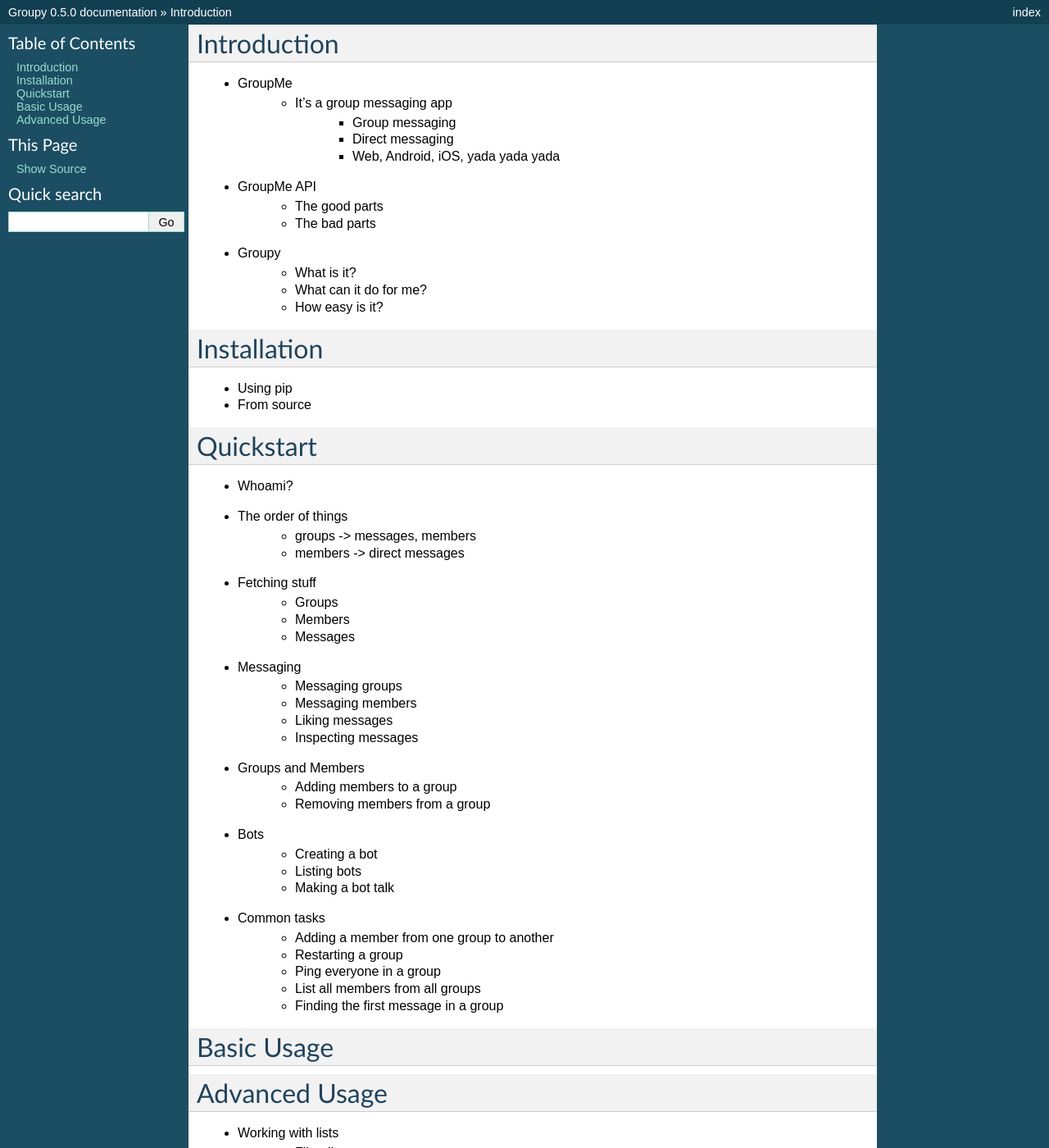
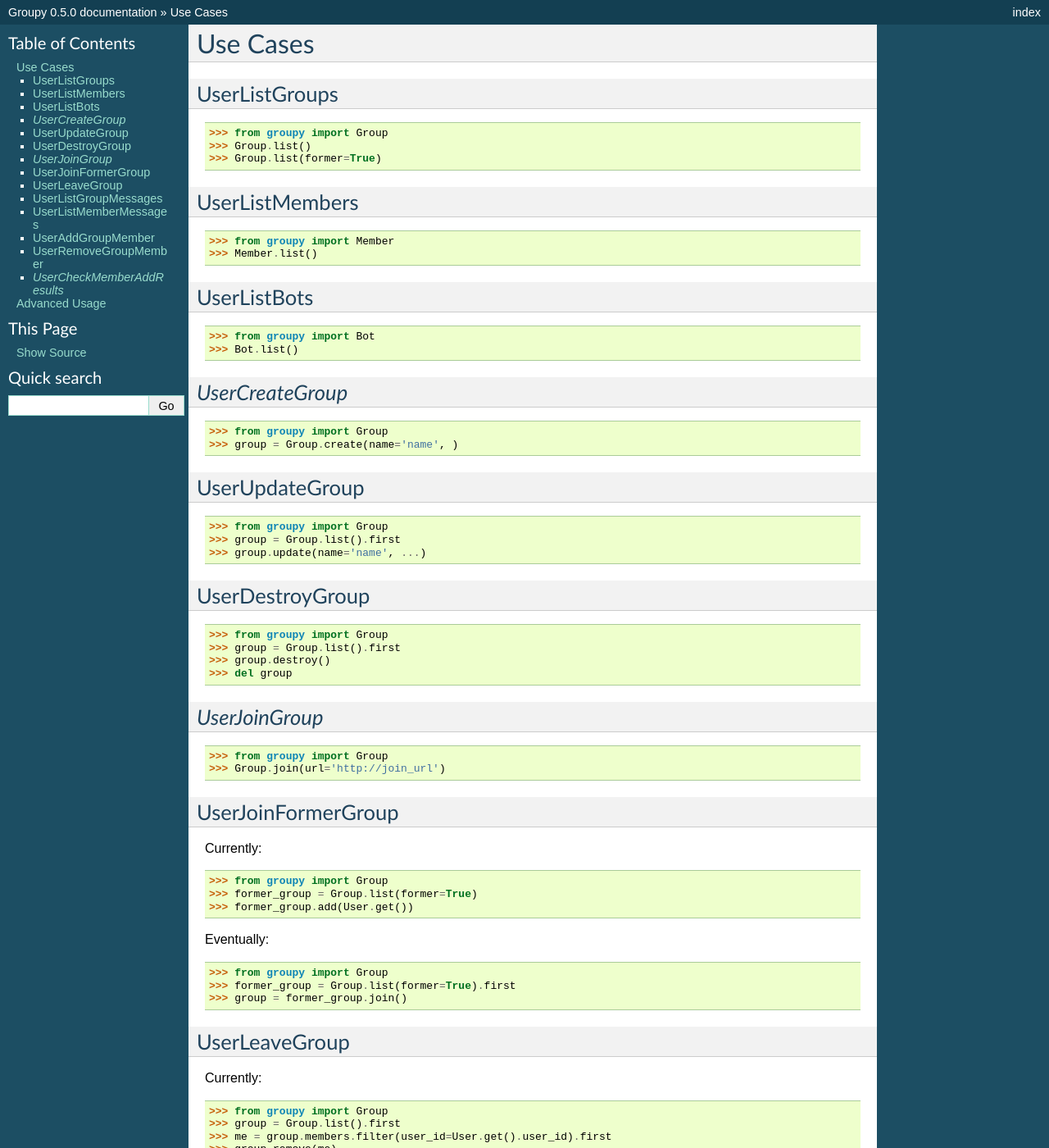
Before and after one commit to rhgrant10/Groupy, a Sphinx documentation site: the page built from docs/pages/docplan.rst, in a window 1280 px wide and 1400 px high. Shown: the whole window at 82% size. Built offline with Sphinx 7.4.7, drawn with Linux system fonts in a browser that asks for light colours; some of the changed text lies outside the part shown.

Commit message:
Updated docplan

```diff
--- a/docs/pages/docplan.rst
+++ b/docs/pages/docplan.rst
@@ -1,64 +1,181 @@
 :orphan:
 
-Introduction
-============
+Use Cases
+=========
 
-- GroupMe
-	+ It's a group messaging app
-		* Group messaging
-		* Direct messaging
-		* Web, Android, iOS, yada yada yada
-- GroupMe API
-	+ The good parts
-	+ The bad parts
-- Groupy
-	+ What is it?
-	+ What can it do for me?
-	+ How easy is it?
+UserListGroups
+--------------
 
-Installation
-============
+.. code-block:: python
 
-- Using pip
-- From source
+	>>> from groupy import Group
+	>>> Group.list()
+	>>> Group.list(former=True)
 
-Quickstart
-==========
+UserListMembers
+---------------
 
-- Whoami?
-- The order of things
-	+ groups -> messages, members
-	+ members -> direct messages
-- Fetching stuff
-	+ Groups
-	+ Members
-	+ Messages
-- Messaging
-	+ Messaging groups
-	+ Messaging members
-	+ Liking messages
-	+ Inspecting messages
-- Groups and Members
-	+ Adding members to a group
-	+ Removing members from a group
-- Bots
-	+ Creating a bot
-	+ Listing bots
-	+ Making a bot talk
-- Common tasks
-	+ Adding a member from one group to another
-	+ Restarting a group
-	+ Ping everyone in a group
-	+ List all members from all groups
-	+ Finding the first message in a group
+.. code-block:: python
 
-Basic Usage
-===========
+	>>> from groupy import Member
+	>>> Member.list()
+
+UserListBots
+------------
+
+.. code-block:: python
+
+	>>> from groupy import Bot
+	>>> Bot.list()
+
+*UserCreateGroup*
+-----------------
+
+.. code-block:: python
+
+	>>> from groupy import Group
+	>>> group = Group.create(name='name', )
+
+UserUpdateGroup
+---------------
+
+.. code-block:: python
+
+	>>> from groupy import Group
+	>>> group = Group.list().first
+	>>> group.update(name='name', ...)
+
+UserDestroyGroup
+----------------
+
+.. code-block:: python
+
+	>>> from groupy import Group
+	>>> group = Group.list().first
+	>>> group.destroy()
+	>>> del group
+
+*UserJoinGroup*
+---------------
+
+.. code-block:: python
+
+	>>> from groupy import Group
+	>>> Group.join(url='http://join_url')
+
+UserJoinFormerGroup
+-------------------
+
+Currently:
+
+.. code-block:: python
+
+	>>> from groupy import Group
+	>>> former_group = Group.list(former=True)
+	>>> former_group.add(User.get())
+
+Eventually:
+
+.. code-block:: python
+
+	>>> from groupy import Group
+	>>> former_group = Group.list(former=True).first
+	>>> group = former_group.join()
+
+UserLeaveGroup
+--------------
+
+Currently:
+
+.. code-block:: python
+
+	>>> from groupy import Group
+	>>> group = Group.list().first
+	>>> me = group.members.filter(user_id=User.get().user_id).first
+	>>> group.remove(me)
+
+Eventually:
+
+.. code-block:: python
+
+	>>> from groupy import Group
+	>>> group = Group.list().first
+	>>> group.leave()
+
+UserListGroupMessages
+---------------------
+
+.. code-block:: python
+
+	>>> from groupy import Group
+	>>> group = Group.list().first
+	>>> group.messages()
+	>>> group.messages(after=123456789)
+	>>> group.messages(before=123456789)
+	>>> group.messages(since=123456789)
+
+UserListMemberMessages
+----------------------
+
+.. code-block:: python
+
+	>>> from groupy import Member
+	>>> member = Member.list().first
+	>>> member.messages()
+	>>> member.messages(after=123456789)
+	>>> member.messages(before=123456789)
+	>>> member.messages(since=123456789)
+
+UserAddGroupMember
+------------------
+
+.. code-block:: python
+
+	>>> from groupy import Group, Member
+	>>> member, *members = Member.list()
+	>>> group = Group.list().first
+	>>> group.add(member)
+	>>> group.add(*members)
+
+UserRemoveGroupMember
+---------------------
+
+.. code-block:: python
+
+	>>> from groupy import Group
+	>>> group = Group.list().first
+	>>> member, *members = group.members()
+	>>> group.remove(member)
+	>>> for m in members:
+	...     group.remove(m)
+	...
+
+*UserCheckMemberAddResults*
+---------------------------
+
+``pass`` :-)
+
+
+UserPostGroupMessage
+UserPostMemberMessage
+
+UserLikeMessage
+UserUnlikeMessage
+
+UserGetUser
+UserEnableSms
+UserDisableSms
+
+UserCreateBot
+UserUpdateBot
+UserDestroyBot
+BotPostMessage
 
 
 Advanced Usage
 ==============
 
+- Retreive messages based on time
 - Working with lists
 	+ Filter lists
 	+ Messsage pagers
```
